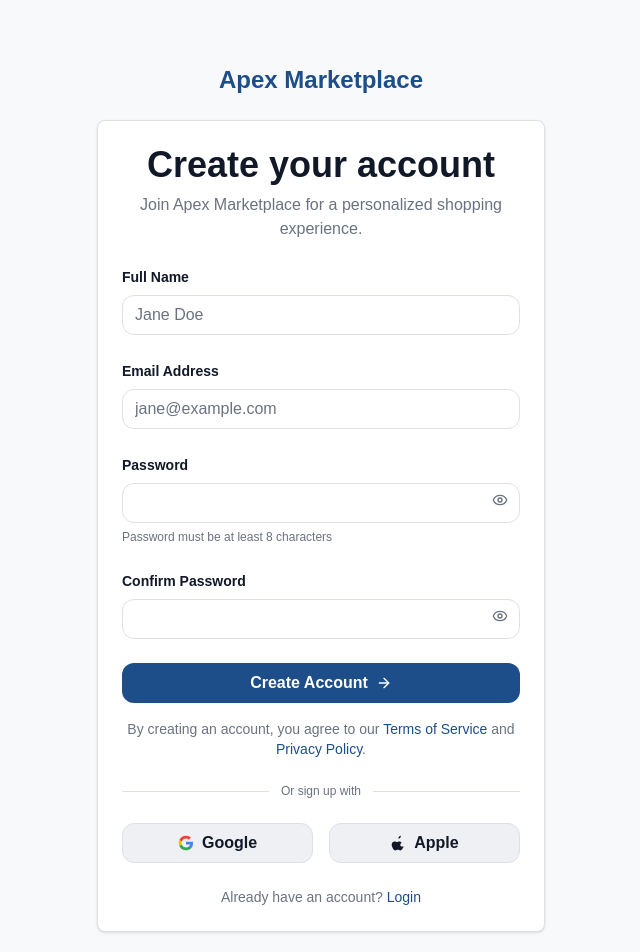
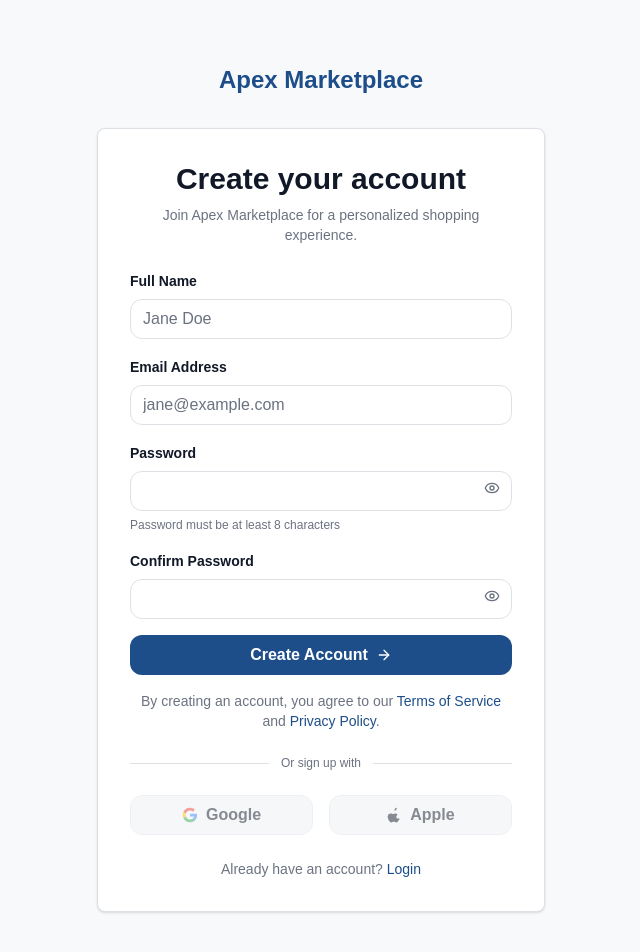
Before and after one commit to momotaun/Annah_E_Commerce, a Next.js app in the folder frontend/: page /register in a window 1280 px wide. Shown: the top 952 px of the page, without its empty margins (319-959 px from the left). Built offline with nearby package versions, Linux system fonts and the light colour scheme; no server answers.

Commit message:
feat: wire register page to real AuthContext with client-side validation (#62)

```diff
--- a/frontend/src/app/register/page.tsx
+++ b/frontend/src/app/register/page.tsx
@@ -1,6 +1,7 @@
 "use client";
 
-import { useState } from "react";
+import { useState, FormEvent } from "react";
+import { useRouter } from "next/navigation";
 import Link from "next/link";
 import { ArrowRight } from "lucide-react";
 import Footer from "@/src/app/components/layout/Footer";
@@ -8,17 +9,59 @@
 import Button from "@/src/app/components/ui/Button";
 import GoogleIcon from "@/src/app/components/ui/icons/GoogleIcon";
 import AppleIcon from "@/src/app/components/ui/icons/AppleIcon";
+import { useAuth } from "@/src/context/AuthContext";
+import { ApiError } from "@/src/lib/api-client";
 
 export default function RegisterPage() {
+  const { register } = useAuth();
+  const router = useRouter();
+
   const [form, setForm] = useState({
     fullName: "",
     email: "",
     password: "",
     confirmPassword: "",
   });
+  const [isSubmitting, setIsSubmitting] = useState(false);
+  const [error, setError] = useState<string | null>(null);
 
   function handleChange<K extends keyof typeof form>(key: K, value: string) {
     setForm((prev) => ({ ...prev, [key]: value }));
+  }
+
+  async function handleSubmit(e: FormEvent) {
+    e.preventDefault();
+    setError(null);
+
+    if (form.password.length < 8) {
+      setError("Password must be at least 8 characters.");
+      return;
+    }
+    if (form.password !== form.confirmPassword) {
+      setError("Passwords do not match.");
+      return;
+    }
+
+    const [firstName, ...rest] = form.fullName.trim().split(" ");
+    const lastName = rest.join(" ");
+    if (!firstName || !lastName) {
+      setError("Please enter your full name (first and last).");
+      return;
+    }
+
+    setIsSubmitting(true);
+    try {
+      await register({ email: form.email, password: form.password, firstName, lastName });
+      router.push("/profile");
+    } catch (err) {
+      if (err instanceof ApiError && err.status === 409) {
+        setError("An account with this email already exists.");
+      } else {
+        setError("Something went wrong. Please try again.");
+      }
+    } finally {
+      setIsSubmitting(false);
+    }
   }
 
   return (
@@ -28,15 +71,15 @@
           Apex Marketplace
         </Link>
 
-        <div className="mt-6 w-full max-w-md rounded-md border border-gray-200 bg-white p-6 shadow-sm">
-          <h1 className="text-center text-4xl font-bold text-gray-900">
+        <div className="mt-8 w-full max-w-md rounded-md border border-gray-200 bg-white p-8 shadow-sm">
+          <h1 className="text-center text-3xl font-bold text-gray-900">
             Create your account
           </h1>
-          <p className="mt-2 text-center text-base text-gray-500">
+          <p className="mt-2 text-center text-sm text-gray-500">
             Join Apex Marketplace for a personalized shopping experience.
           </p>
 
-          <form className="mt-6 flex flex-col gap-6">
+          <form onSubmit={handleSubmit} className="mt-6 flex flex-col gap-4">
             <div>
               <label htmlFor="fullName" className="text-sm font-semibold text-gray-900">
                 Full Name
@@ -47,6 +90,7 @@
                 value={form.fullName}
                 onChange={(e) => handleChange("fullName", e.target.value)}
                 className="mt-1.5"
+                required
               />
             </div>
 
@@ -61,6 +105,7 @@
                 value={form.email}
                 onChange={(e) => handleChange("email", e.target.value)}
                 className="mt-1.5"
+                required
               />
             </div>
 
@@ -74,6 +119,7 @@
                 value={form.password}
                 onChange={(e) => handleChange("password", e.target.value)}
                 className="mt-1.5"
+                required
               />
               <p className="mt-1.5 text-xs text-gray-500">
                 Password must be at least 8 characters
@@ -90,10 +136,21 @@
                 value={form.confirmPassword}
                 onChange={(e) => handleChange("confirmPassword", e.target.value)}
                 className="mt-1.5"
+                required
               />
             </div>
 
-            <Button type="submit" fullWidth icon={<ArrowRight className="h-4 w-4" />} iconPosition="right">
+            {error && (
+              <p className="text-sm text-danger-500">{error}</p>
+            )}
+
+            <Button
+              type="submit"
+              fullWidth
+              isLoading={isSubmitting}
+              icon={<ArrowRight className="h-4 w-4" />}
+              iconPosition="right"
+            >
               Create Account
             </Button>
           </form>
@@ -117,10 +174,10 @@
           </div>
 
           <div className="grid grid-cols-2 gap-4">
-            <Button variant="secondary" icon={<GoogleIcon className="h-4 w-4" />}>
+            <Button variant="secondary" icon={<GoogleIcon className="h-4 w-4" />} disabled>
               Google
             </Button>
-            <Button variant="secondary" icon={<AppleIcon className="h-4 w-4" />}>
+            <Button variant="secondary" icon={<AppleIcon className="h-4 w-4" />} disabled>
               Apple
             </Button>
           </div>
```
